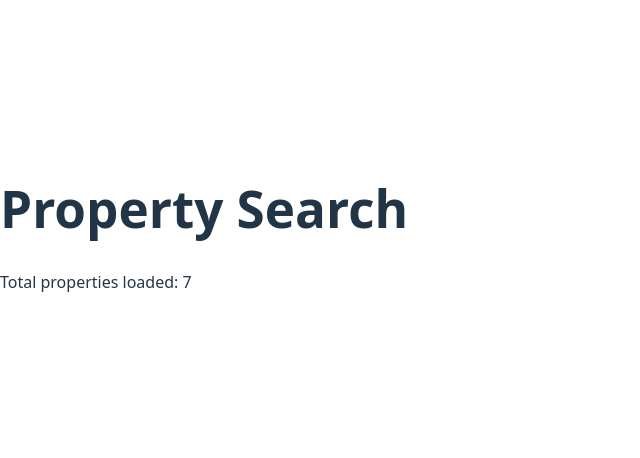
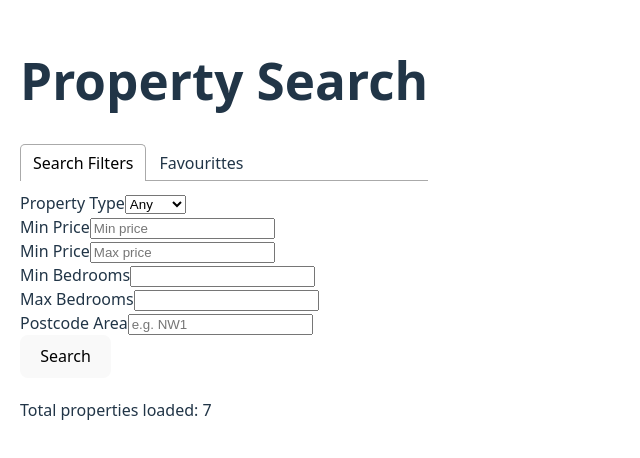
Before and after one commit to ThinaraSenarathne/Advaced-Clientside-Development-Coursework, a React (Vite) app: page / in a window 1280 px wide. Shown: the part 172-630 px from the top of the page, without its empty margins (0-640 px from the left). Built offline with nearby package versions, Linux system fonts and the light colour scheme; the HTML template or start-up script is replaced by a standard one.

Commit message:
Add search page layout with React Tabs and filter UI

```diff
--- a/src/pages/SearchPage.jsx
+++ b/src/pages/SearchPage.jsx
@@ -1,10 +1,66 @@
+import {Tab, Tabs, TabList, TabPanel } from 'react-tabs'
+import 'react-tabs/style/react-tabs.css'
 import data from '../data/properties(1).json'
 
 function SearchPage() {
   return (
-    <div>
+    <div style = {{padding: '20px'}}>
       <h1>Property Search</h1>
-      <p>Total properties loaded: {data.properties.length}</p>
+
+      <Tabs>
+        <TabList>
+            <Tab>Search Filters</Tab>
+            <Tab>Favourittes</Tab>
+        </TabList>
+
+        <TabPanel>
+            <form>
+                <div>
+                    <label>Property Type</label>
+                    <select>
+                        <option value = "">Any</option>
+                        <option value = "House">House</option>
+                        <option value = "Flat">Flat</option>
+                    </select>
+                </div>
+
+                <div>
+                    <label>Min Price</label>
+                    <input type = "number" placeholder = "Min price"/>
+                </div>
+
+                <div>
+                    <label>Min Price</label>
+                    <input type = "number" placeholder = "Max price"/>
+                </div>
+
+                <div>
+                    <label>Min Bedrooms</label>
+                    <input type = "number"/>
+                </div>
+
+                <div>
+                    <label>Max Bedrooms</label>
+                    <input type = "number"/>
+                </div>
+
+                <div>
+                    <label>Postcode Area</label>
+                    <input type = "text" placeholder = "e.g. NW1"/>
+                </div>
+
+                <button type="button">Search</button>
+            </form>
+        </TabPanel>
+
+        <TabPanel>
+            <p>No favourites added yet.</p>
+        </TabPanel>
+      </Tabs>
+
+      <p style = {{marginTop: '20px'}}>
+        Total properties loaded: {data.properties.length}
+      </p>
     </div>
   )
 }
```
